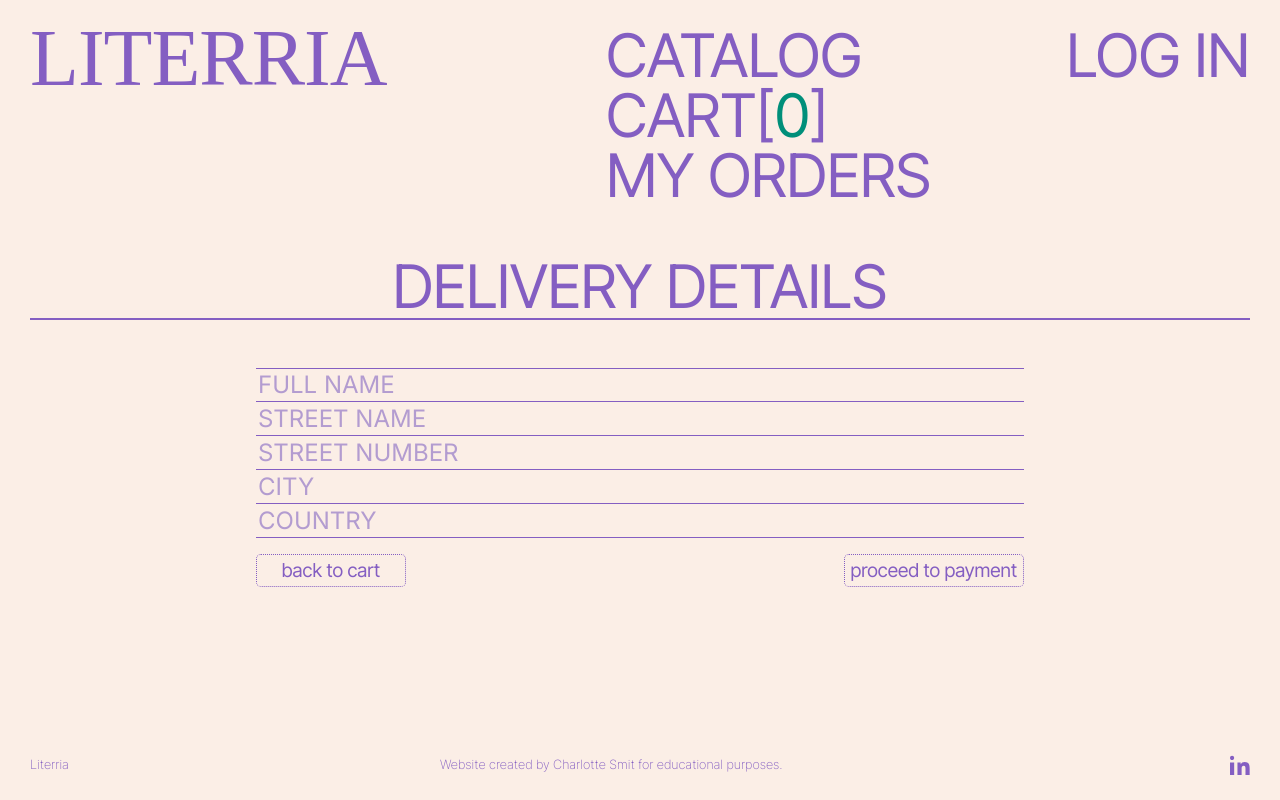
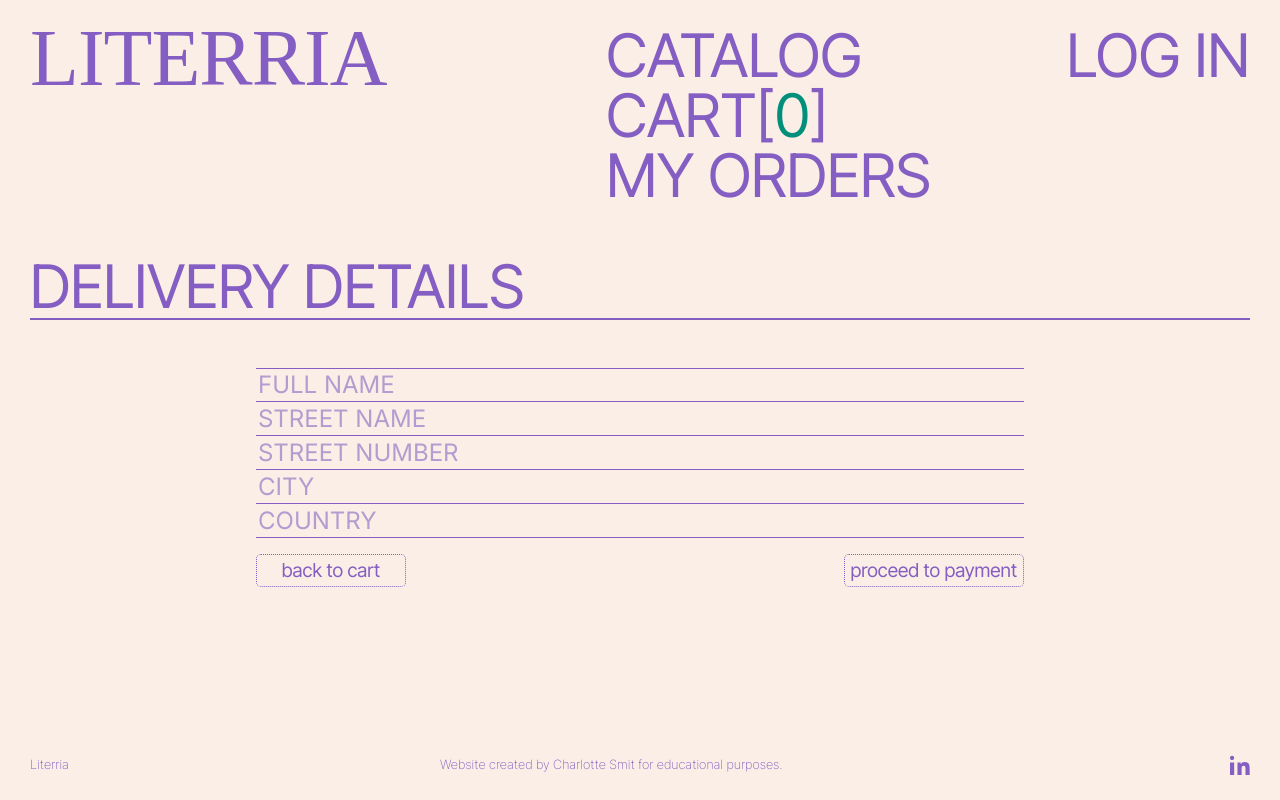
Before and after one commit to chazrsmit/literria, a Next.js app: page /orders in a window 1280 px wide. Built offline with nearby package versions, Linux system fonts and the light colour scheme; no server answers; a web font is replaced by a local one.

Commit message:
last details

```diff
--- a/app/cart/cart.css
+++ b/app/cart/cart.css
@@ -32,7 +32,7 @@
   font-family: "Inter Tight";
   color: var(--primary-color);
   font-size: 2rem;
-  text-align: center;
+  /* text-align: center; */
 }
 
 @media (min-width: 480px) {
@@ -62,7 +62,7 @@
   text-transform: uppercase;
   color: var(--primary-color);
   font-weight: 400;
-  text-align: center;
+  /* text-align: center; */
 }
 
 @media (min-width: 480px) {
```
